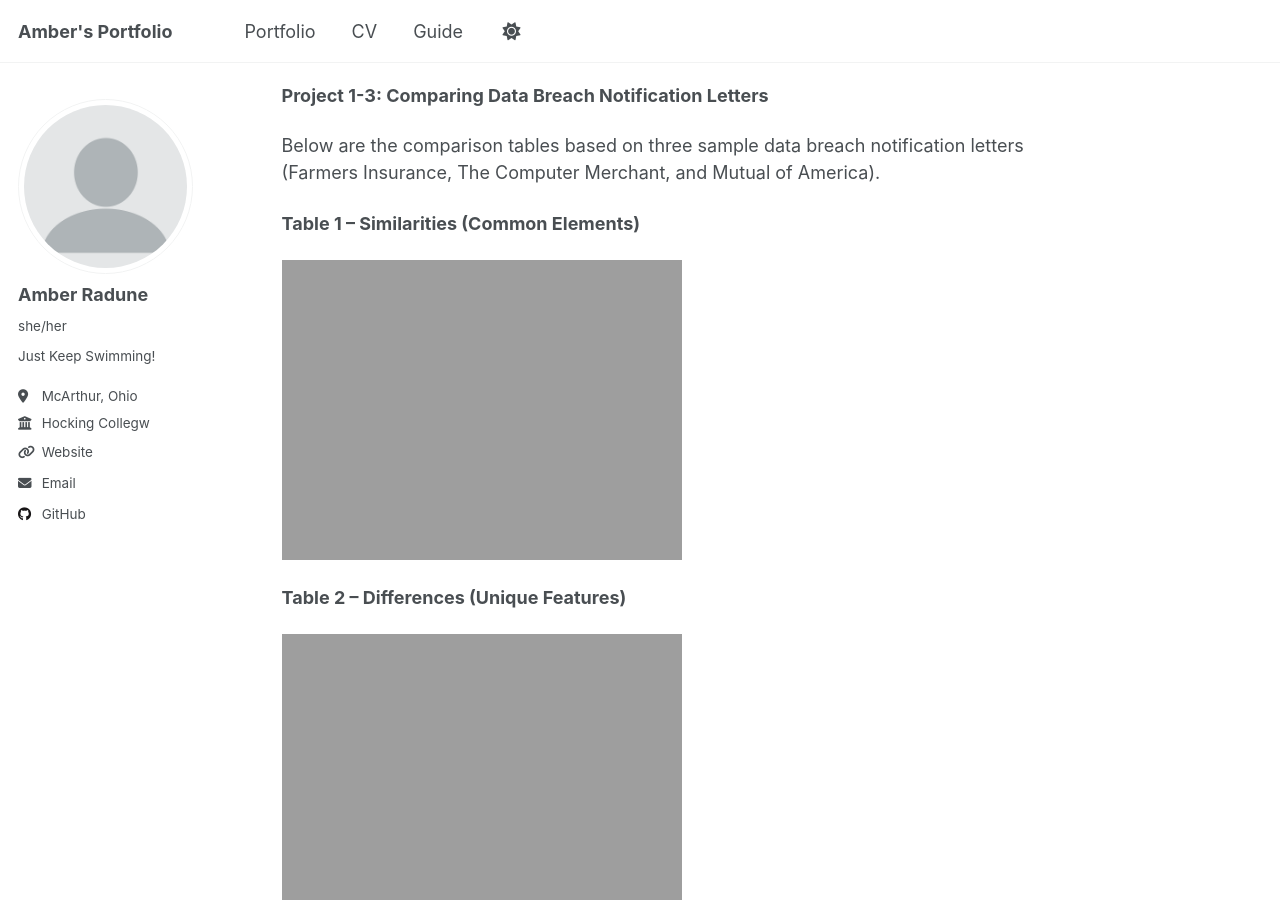
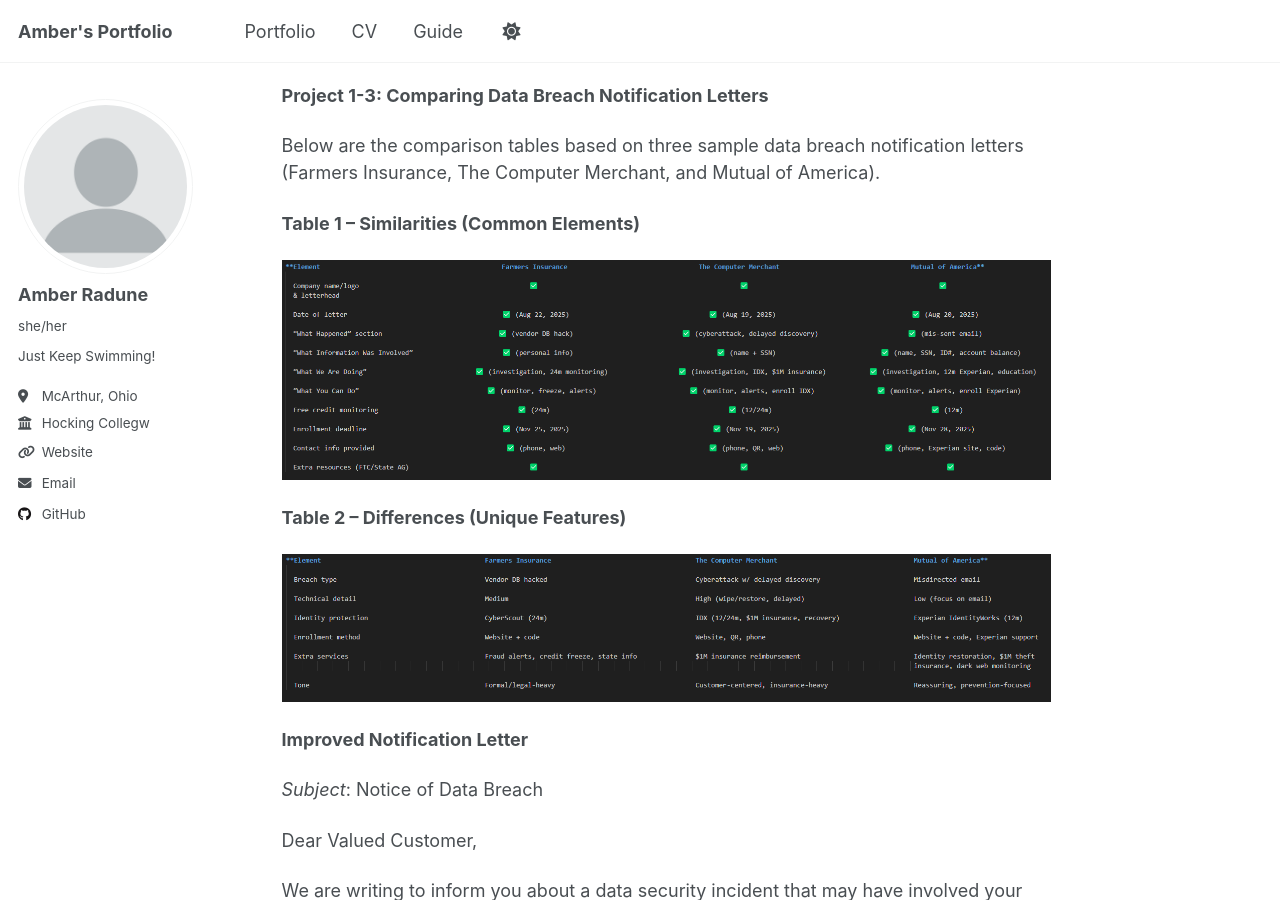
Before and after one commit to TinyBumblee/AmberR.github.io, a Jekyll site: the page built from _portfolio/Week 1 Interactive Lab.md, in a window 1280 px wide and 900 px high, scrolled down 2230 px. Built offline with Jekyll 4.4.1, drawn with Linux system fonts in a browser that asks for light colours; a script that is not in the unit is left out.

Commit message:
Update Week 1 Interactive Lab.md

```diff
--- a/_portfolio/Week 1 Interactive Lab.md
+++ b/_portfolio/Week 1 Interactive Lab.md
@@ -96,14 +96,14 @@ Below are the comparison tables based on three sample data breach notification l
 
 **Table 1 – Similarities (Common Elements)**
 
-![Similarities (Common Elements)](/images/Table 1 – Similarities (Common Elements).png)
+![Similarities]({{ '/images/table-1-similarities.png' | relative_url }})
 
 
 
 
 **Table 2 – Differences (Unique Features)**
 
-![Differences (Unique Features)](/images/Table 2 – Differences (Unique Features).png)
+![Differences]({{ '/images/table-2-differences.png' | relative_url }})
 
 
 
```
